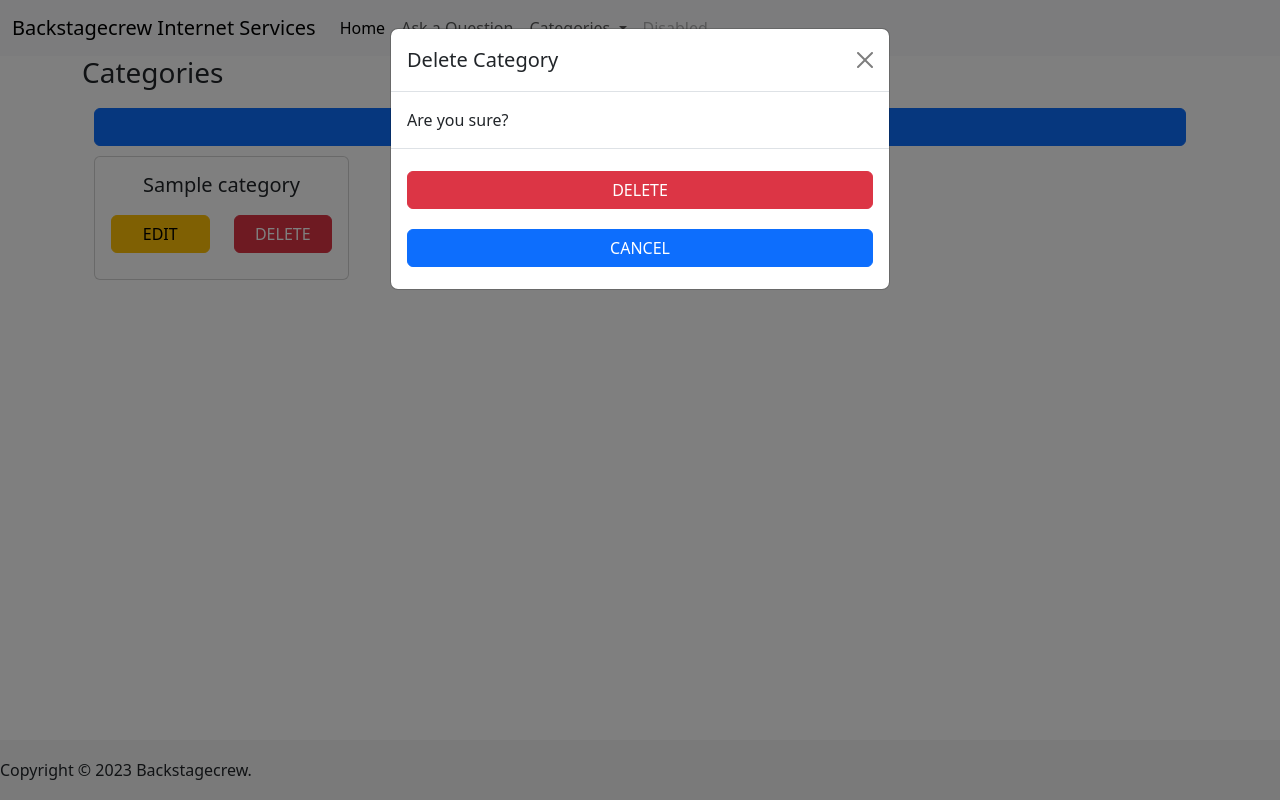
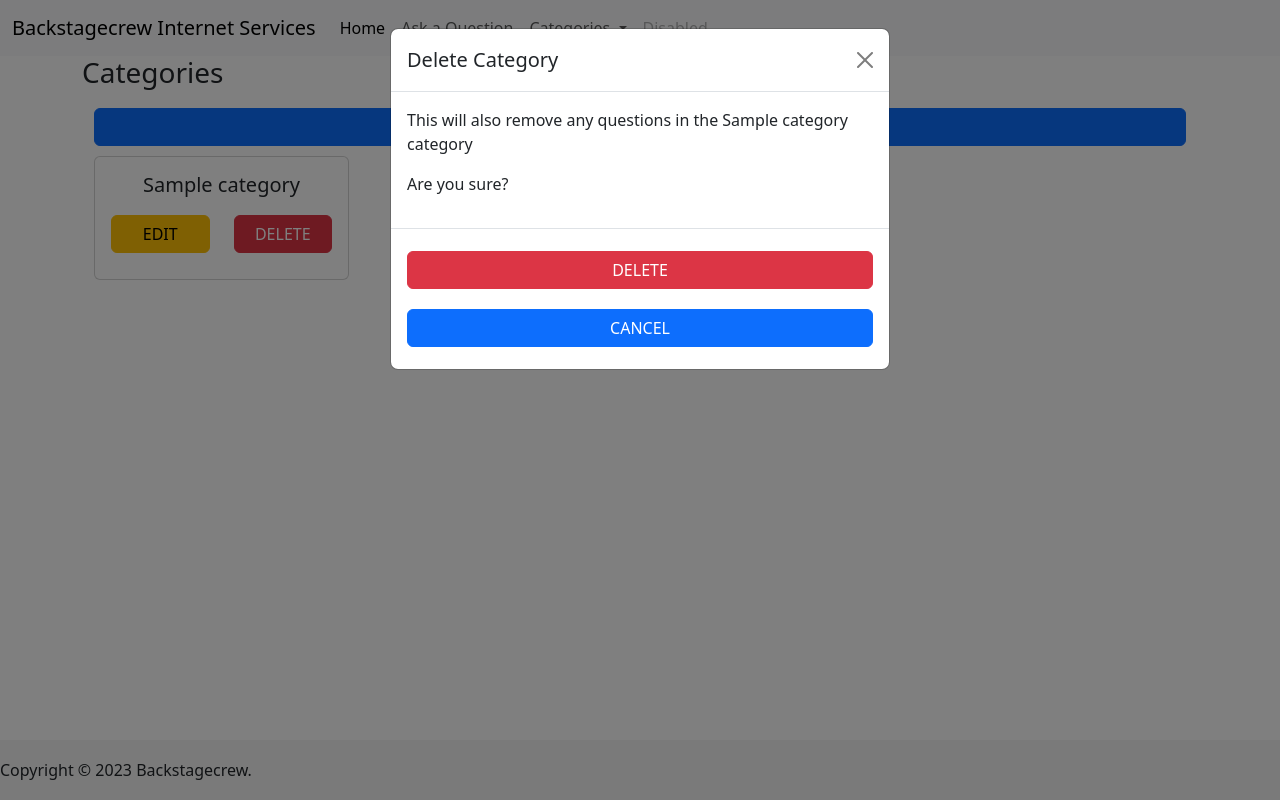
Before and after one commit to BackstagecrewIS/devsite, a Flask app: page /categories in a window 1280 px wide, after a click on "DELETE". Run offline with Flask 2, Linux system fonts and the light colour scheme; tables that the repository leaves empty hold one stand-in row (values such as "Sample post"); some libraries are stand-ins or nearby versions.

Commit message:
Add message to confirmation modal

```diff
--- a/faq/templates/categories.html
+++ b/faq/templates/categories.html
@@ -38,7 +38,8 @@
                         <button type="button" class="btn-close" data-bs-dismiss="modal" aria-label="Close"></button>
                     </div>
                     <div class="modal-body">
-                    Are you sure?
+                    <p>This will also remove any questions in the {{ category.category_name }} category</p>
+                    <p>Are you sure?</p>
                     </div>
                     <div class="modal-footer">
                         <a href="{{ url_for('delete_category', category_id=category.id) }}" class="btn btn-danger uppercase wide-button">Delete</a>
```
